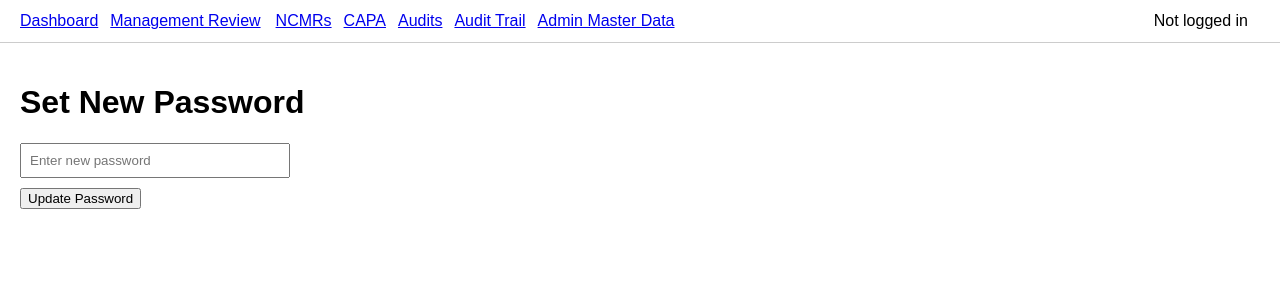
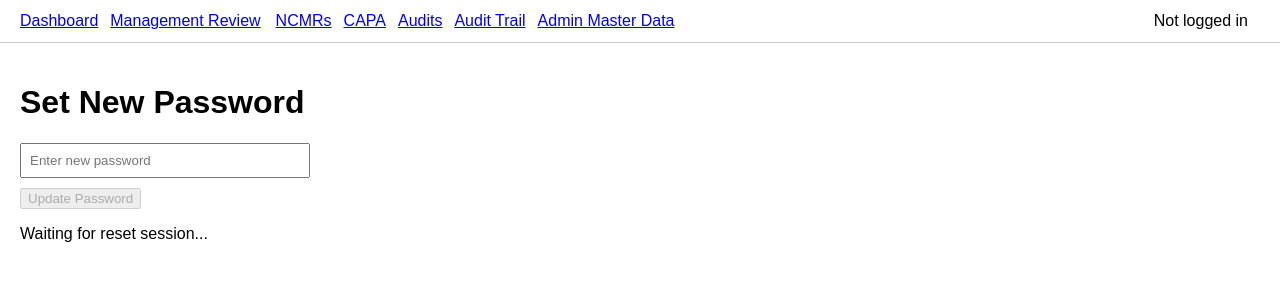
Before and after one commit to Markatcholi/Qualiflow6, a Next.js app: page /reset-password in a window 1280 px wide. Shown: the top 300 px of the page. Built offline with nearby package versions, Linux system fonts and the light colour scheme; no server answers.

Commit message:
Enhance reset password page with session handling

```diff
--- a/app/reset-password/page.tsx
+++ b/app/reset-password/page.tsx
@@ -1,14 +1,47 @@
 "use client";
 
-import { useState } from "react";
+import { useEffect, useState } from "react";
 import { supabase } from "../../lib/supabaseClient";
 
 export default function ResetPasswordPage() {
   const [password, setPassword] = useState("");
+  const [ready, setReady] = useState(false);
+
+  useEffect(() => {
+    const setupResetSession = async () => {
+      const url = new URL(window.location.href);
+      const code = url.searchParams.get("code");
+
+      if (code) {
+        const { error } = await supabase.auth.exchangeCodeForSession(code);
+
+        if (error) {
+          alert(error.message);
+          return;
+        }
+      }
+
+      const { data } = await supabase.auth.getSession();
+
+      if (!data.session) {
+        alert("Reset session missing. Please request a new password reset link.");
+        return;
+      }
+
+      setReady(true);
+    };
+
+    setupResetSession();
+  }, []);
 
   const updatePassword = async () => {
     if (!password) {
-      alert("Enter a new password");
+      alert("Enter a new password.");
+      return;
+    }
+
+    if (!ready) {
+      alert("Password reset session is not ready.");
       return;
     }
 
@@ -22,11 +55,12 @@ export default function ResetPasswordPage() {
     }
 
     alert("Password updated successfully. You can now log in.");
+    await supabase.auth.signOut();
     window.location.href = "/login";
   };
 
   return (
-    <main style={{ padding: "20px", fontFamily: "Arial" }}>
+    <main style={{ padding: "20px", fontFamily: "Arial, sans-serif" }}>
       <h1>Set New Password</h1>
 
       <input
@@ -34,12 +68,16 @@ export default function ResetPasswordPage() {
         placeholder="Enter new password"
         value={password}
         onChange={(e) => setPassword(e.target.value)}
-        style={{ padding: "8px", width: "250px", marginBottom: "10px" }}
+        style={{ padding: "8px", width: "270px", marginBottom: "10px" }}
       />
 
       <br />
 
-      <button onClick={updatePassword}>Update Password</button>
+      <button onClick={updatePassword} disabled={!ready}>
+        Update Password
+      </button>
+
+      {!ready ? <p>Waiting for reset session...</p> : null}
     </main>
   );
 }
```
